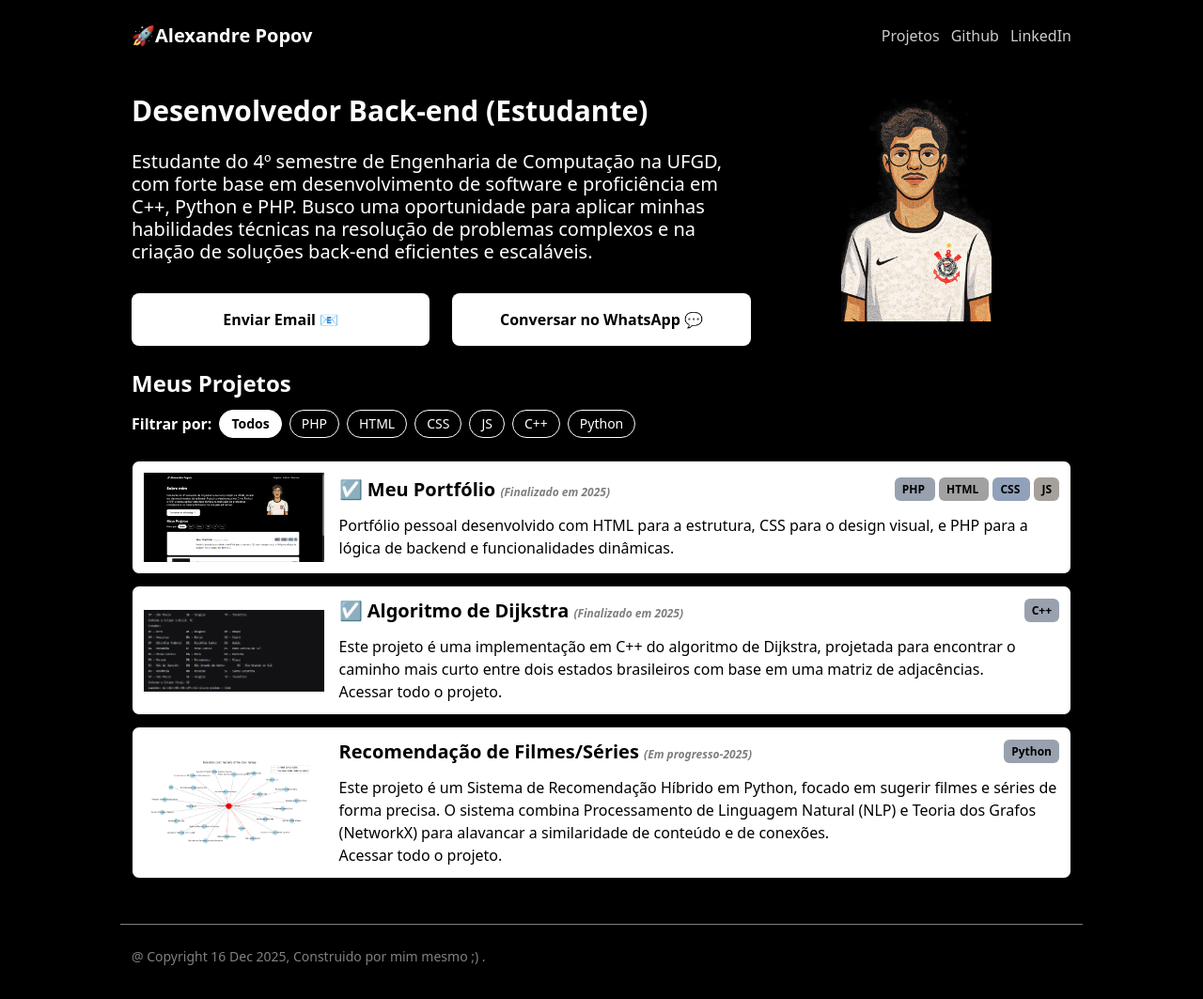
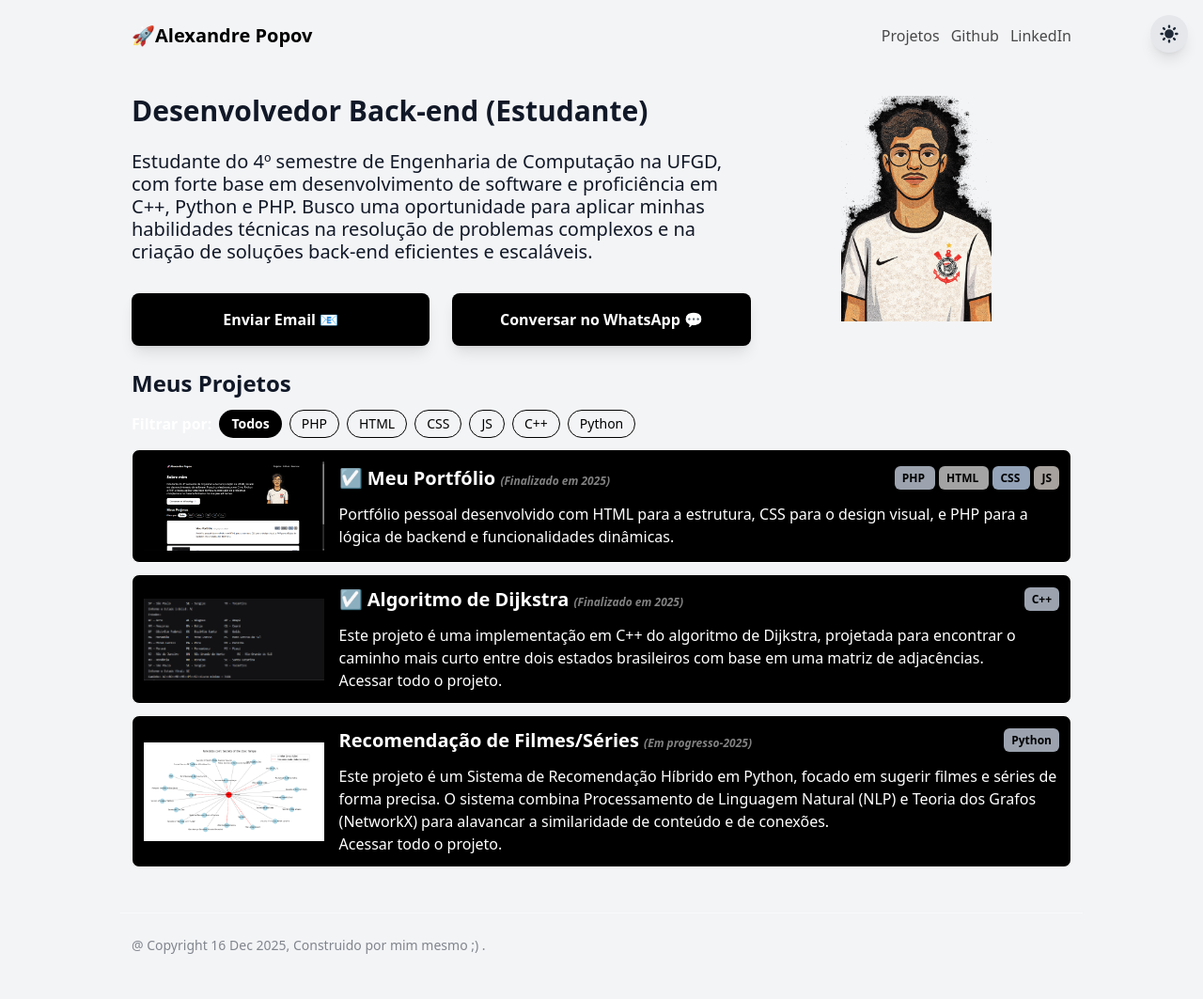
Before and after one commit to AleSilvaPopov/MeuPortfolio, a PHP site: page /index.php in a window 1280 px wide. Shown: the whole page at 94% size. After the commit the page ends 1015 px from the top, so only its background shows below. Run offline with PHP 8.4, Linux system fonts and the light colour scheme; some libraries are stand-ins or nearby versions.

Commit message:
Add Dark Mode
Arquivo .js, adiciona funções para o botão.
Atualizando as classes para mudar de cor.

```diff
--- a/componentes/header.php
+++ b/componentes/header.php
@@ -18,13 +18,21 @@ $itens = [
 
 <header class="mx-auto max-w-screen-lg px-3 py-6 flex flex-col items-center gap-4 md:flex-row md:items-center md:justify-between">
     <!-- Logo -->
-    <div class="font-bold text-xl text-white">
+    <div class="font-bold text-xl text-black dark:text-white">
         🚀Alexandre Popov
     </div>
+    <button id="theme-toggle" class="fixed top-4 right-4 p-2 rounded-full bg-gray-200 dark:bg-gray-700 text-gray-800 dark:text-white transition-colors duration-300 focus:outline-none shadow-lg z-50">
+        <svg id="theme-toggle-dark-icon" class="hidden w-6 h-6" fill="currentColor" viewBox="0 0 20 20" xmlns="http://www.w3.org/2000/svg">
+            <path d="M10 2a1 1 0 011 1v1a1 1 0 11-2 0V3a1 1 0 011-1zm4 8a4 4 0 11-8 0 4 4 0 018 0zm-.464 4.95l.707.707a1 1 0 001.414-1.414l-.707-.707a1 1 0 00-1.414 1.414zm2.12-10.607a1 1 0 010 1.414l-.706.707a1 1 0 11-1.414-1.414l.707-.707a1 1 0 011.414 0zM17 11a1 1 0 100-2h-1a1 1 0 100 2h1zm-7 4a1 1 0 011 1v1a1 1 0 11-2 0v-1a1 1 0 011-1zM5.05 6.464A1 1 0 106.465 5.05l-.708-.707a1 1 0 00-1.414 1.414l.707.707zm1.414 8.486l-.707.707a1 1 0 01-1.414-1.414l.707-.707a1 1 0 011.414 1.414zM4 11a1 1 0 100-2H3a1 1 0 000 2h1z" fill-rule="evenodd" clip-rule="evenodd"></path>
+        </svg>
 
+        <svg id="theme-toggle-light-icon" class="hidden w-6 h-6" fill="currentColor" viewBox="0 0 20 20" xmlns="http://www.w3.org/2000/svg">
+            <path d="M17.293 13.293A8 8 0 016.707 2.707a8.001 8.001 0 1010.586 10.586z"></path>
+        </svg>
+    </button>
     <!-- links -->
     <div class="">
-        <ul class="flex gap-x-3 font-medium text-white opacity-80">
+        <ul class="flex gap-x-3 font-medium text-black dark:text-white opacity-70">
             <?php $totalItens = count($itens);
             foreach ($itens as $index => $item):
 
--- a/componentes/hero.php
+++ b/componentes/hero.php
@@ -12,13 +12,17 @@
             <a
                 href="mailto:alexandrepopov4@gmail.com?subject=Olá, vi seu portfólio e gostaria de conversar sobre um projeto."
                 target="_blank"
-                class="w-full max-w-sm sm:flex-1 inline-block bg-white text-black font-semibold px-6 py-4 rounded-lg shadow-lg hover:bg-gray-200 transition duration-300 transform hover:scale-105 text-center whitespace-nowrap">
+                class="w-full max-w-sm sm:flex-1 inline-block font-semibold px-6 py-4 rounded-lg shadow-lg transition
+                       duration-300 transform hover:scale-105 text-center whitespace-nowrap bg-black text-white hover:bg-gray-900
+                       dark:bg-white dark:text-black dark:hover:bg-gray-300">
                 Enviar Email 📧
             </a>
             <a
                 href="https://wa.me/5511963826052/?text=Olá, vi seu portfólio e gostaria de conversar sobre um projeto."
                 target="_blank"
-                class="w-full max-w-sm sm:flex-1 inline-block bg-white text-black font-semibold px-6 py-4 rounded-lg shadow-lg hover:bg-gray-200 transition duration-300 transform hover:scale-105 text-center whitespace-nowrap">
+                class="w-full max-w-sm sm:flex-1 inline-block font-semibold px-6 py-4 rounded-lg shadow-lg transition
+                       duration-300 transform hover:scale-105 text-center whitespace-nowrap bg-black text-white hover:bg-gray-900
+                       dark:bg-white dark:text-black dark:hover:bg-gray-300">
                 Conversar no WhatsApp 💬
             </a>
         </div>
--- a/componentes/projetos.php
+++ b/componentes/projetos.php
@@ -47,7 +47,10 @@ $filtro_ativo = $_GET['filtro'] ?? '';
 
     <a href="index.php#projetos"
         class="px-3 py-1 text-sm rounded-full border transition-all duration-300
-       <?= empty($filtro_ativo) ? 'bg-white text-black font-bold border-white' : 'bg-transparent text-white border-white hover:bg-white hover:text-black' ?>">
+       <?= empty($filtro_ativo)
+            ? 'bg-black text-white dark:bg-white dark:text-black font-bold border-transparent' : 'bg-transparent text-black
+            border-black dark:text-white dark:border-white hover:bg-black hover:text-white dark:hover:bg-white dark:hover:text-black'
+        ?>">
         Todos
     </a>
 
@@ -59,7 +62,10 @@ $filtro_ativo = $_GET['filtro'] ?? '';
         ?>
         <a href="<?= $link_filtro ?>"
             class="px-3 py-1 text-sm rounded-full border transition-all duration-300
-           <?= $is_active ? 'bg-white text-black font-bold border-white' : 'bg-transparent text-white border-white hover:bg-white hover:text-black' ?>">
+           <?= $is_active
+                ? 'bg-black text-white dark:bg-white dark:text-black font-bold border-transparent'
+                : 'bg-transparent text-black border-black dark:text-white dark:border-white hover:bg-black hover:text-white dark:hover:bg-white dark:hover:text-black'
+            ?>">
             <?= $stack ?>
         </a>
     <?php endforeach; ?>
@@ -79,7 +85,8 @@ $filtro_ativo = $_GET['filtro'] ?? '';
 
         <!-- Projeto -->
         <div
-            class="bg-white text-black rounded-lg flex flex-col md:flex-row p-3 md:items-center gap-4 border border-black"
+            class="bg-black text-white dark:bg-white dark:text-black rounded-lg flex flex-col md:flex-row p-3 md:items-center
+            gap-4 border border-white dark:border-black"
             data-aos="fade-up"
             data-aos-delay="<?= $delay ?>">
 
--- /dev/null
+++ b/darkmode.js
@@ -0,0 +1,39 @@
+const themeToggleBtn = document.getElementById('theme-toggle');
+const darkIcon = document.getElementById('theme-toggle-dark-icon');
+const lightIcon = document.getElementById('theme-toggle-light-icon');
+
+// Verifica a preferência inicial
+if (localStorage.getItem('color-theme') === 'dark' || (!('color-theme' in localStorage) && window.matchMedia('(prefers-color-scheme: dark)').matches)) {
+    document.documentElement.classList.add('dark');
+    lightIcon.classList.remove('hidden');
+} else {
+    document.documentElement.classList.remove('dark');
+    darkIcon.classList.remove('hidden');
+}
+
+// Evento de clique
+themeToggleBtn.addEventListener('click', function() {
+    // Alterna os ícones
+    darkIcon.classList.toggle('hidden');
+    lightIcon.classList.toggle('hidden');
+
+    // Se estiver setado no localStorage
+    if (localStorage.getItem('color-theme')) {
+        if (localStorage.getItem('color-theme') === 'light') {
+            document.documentElement.classList.add('dark');
+            localStorage.setItem('color-theme', 'dark');
+        } else {
+            document.documentElement.classList.remove('dark');
+            localStorage.setItem('color-theme', 'light');
+        }
+    } else {
+        // Se não estiver no localStorage (primeira vez)
+        if (document.documentElement.classList.contains('dark')) {
+            document.documentElement.classList.remove('dark');
+            localStorage.setItem('color-theme', 'light');
+        } else {
+            document.documentElement.classList.add('dark');
+            localStorage.setItem('color-theme', 'dark');
+        }
+    }
+});
--- a/index.php
+++ b/index.php
@@ -8,14 +8,22 @@
     <link rel="shortcut icon" type="image/x-icon" href="img/dev1.png">
     </a>
 
-    <script src="https://cdn.jsdelivr.net/npm/@tailwindcss/browser@4"></script>
-
+    <!-- <script src="https://cdn.jsdelivr.net/npm/@tailwindcss/browser@4"></script> -->
+    <script src="https://cdn.tailwindcss.com"></script>
+    <!-- <link href="https://unpkg.com/aos@2.3.4/dist/aos.css" rel="stylesheet"> -->
     <link href="https://unpkg.com/aos@2.3.4/dist/aos.css" rel="stylesheet">
 
+    <script>
+        tailwind.config = {
+            darkMode: 'class',
+            theme: {
+                extend: {}
+            }
+        }
+    </script>
 </head>
 
-<body class="bg-black text-white">
-
+<body class="bg-gray-100 text-gray-900 dark:bg-black dark:text-white transition-colors duration-300">
     <?php include('./componentes/header.php'); ?>
 
     <main class="mx-auto max-w-screen-lg min-h-20 px-3 py-6">
@@ -30,7 +38,7 @@
     </main>
 
     <footer class="mx-auto max-w-screen-lg min-h-20">
-        <div class="border-t border-white px-3 pt-6 text-white-400 opacity-50 text-sm">
+        <div class="border-t border-white dark:border-white px-3 pt-6 text-white-400 pt-6 dark:text-black-400 opacity-50 text-sm">
             @ Copyright <?= date('d M Y') ?>, Construido por mim mesmo ;) .
         </div>
     </footer>
@@ -49,6 +57,7 @@
         });
     </script>
 
+    <script src="/darkmode.js"></script>
 </body>
 
 </html>
```
